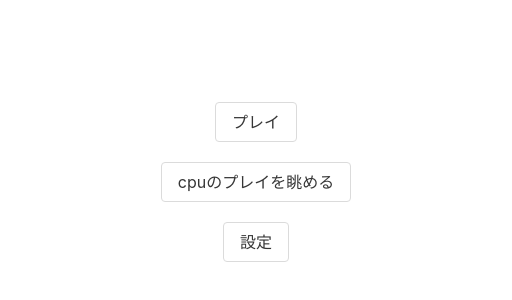
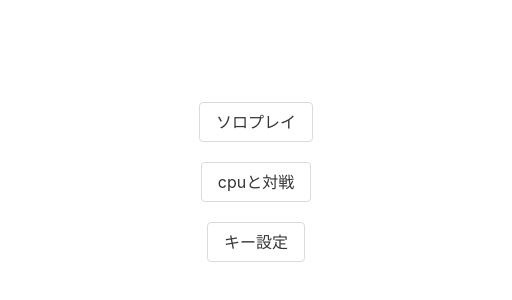
Before and after one commit to kuro-water/tetris, an Electron app: page src/renderer/index.html in a window 512 px wide. Shown: the part 98-398 px from the top of the page. Drawn offline with Linux system fonts and the light colour scheme.

Commit message:
[fix]ボタン名変えた

```diff
--- a/src/renderer/index.html
+++ b/src/renderer/index.html
@@ -15,9 +15,9 @@
 
 <body>
 <div id="divButtons">
-    <a class="button" href="./wetris.html">プレイ</a>
-    <a class="button" href="./cpu.html">cpuのプレイを眺める</a>
-    <a class="button" href="./settings.html">設定</a>
+    <a class="button" href="./wetris.html">ソロプレイ</a>
+    <a class="button" href="./cpu.html">cpuと対戦</a>
+    <a class="button" href="./settings.html">キー設定</a>
 </div>
 </body>
 
```
